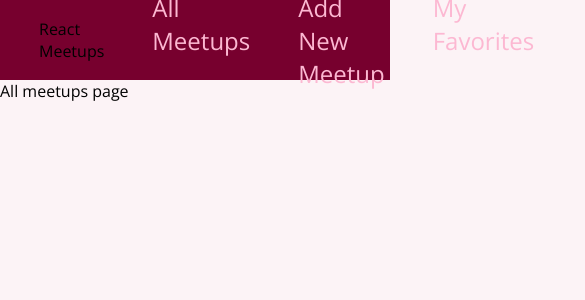
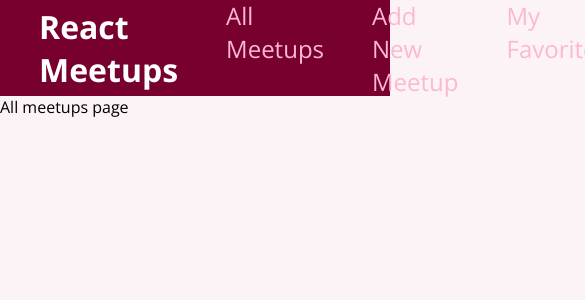
Before and after one commit to brettmadrid/meetup, a React (Create React App) app: page / in a window 390 px wide. Shown: the top 300 px of the page, 585 px wide, since content can reach past the window. Built offline with nearby package versions, Linux system fonts and the light colour scheme.

Commit message:
added MainNavigation css. Not optimized for mobile

```diff
--- a/src/components/layout/MainNavigation.js
+++ b/src/components/layout/MainNavigation.js
@@ -4,7 +4,7 @@ import classes from './MainNavigation.module.css';
 function MainNavigation() {
   return (
     <header className={classes.header}>
-      <div>React Meetups</div>
+      <div className={classes.logo}>React Meetups</div>
       <nav>
         <ul>
           <li>
--- a/src/components/layout/MainNavigation.module.css
+++ b/src/components/layout/MainNavigation.module.css
@@ -1,6 +1,6 @@
 .header {
   width: 100%;
-  height: 5rem;
+  height: 6rem;
   display: flex;
   align-items: center;
   justify-content: space-between;
```
